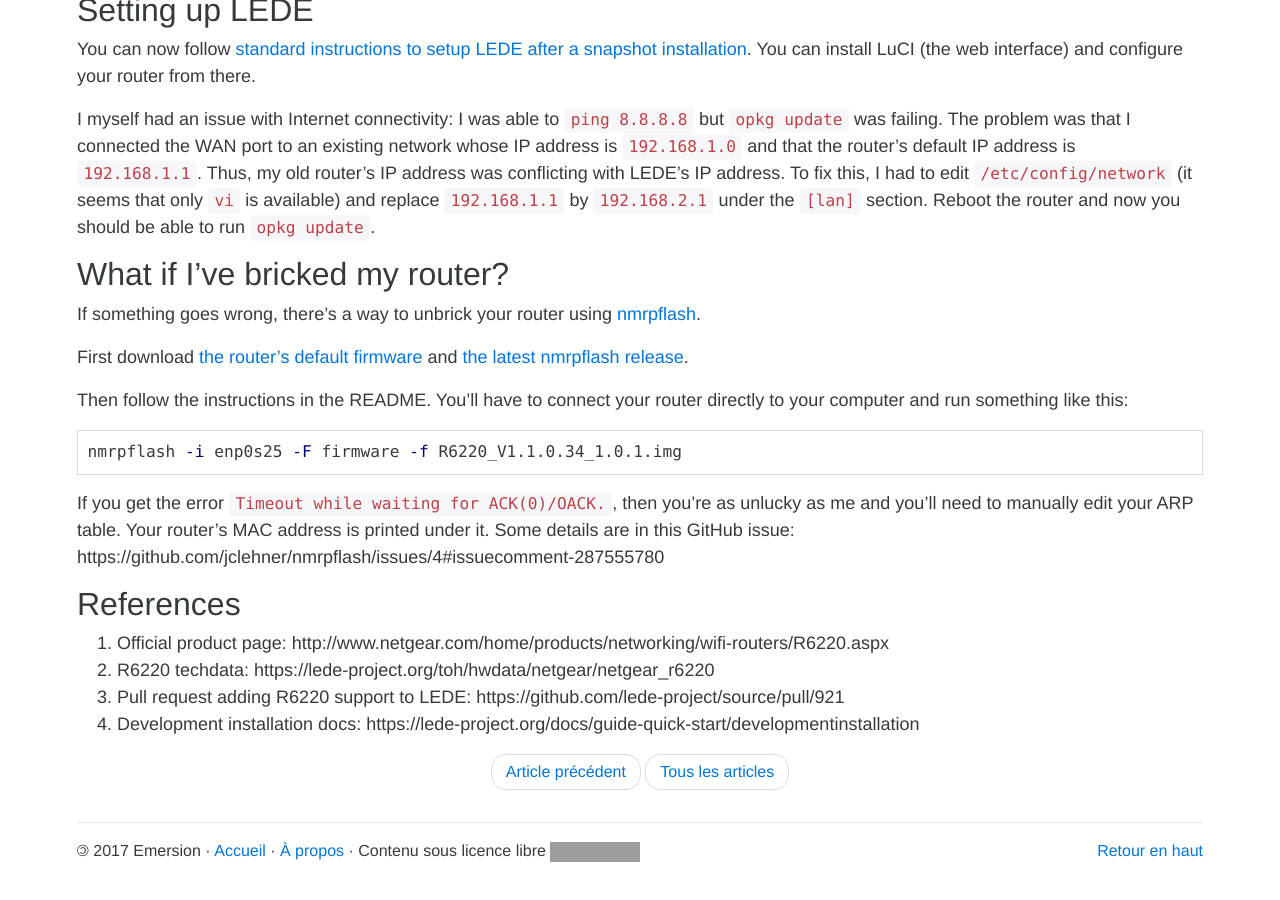
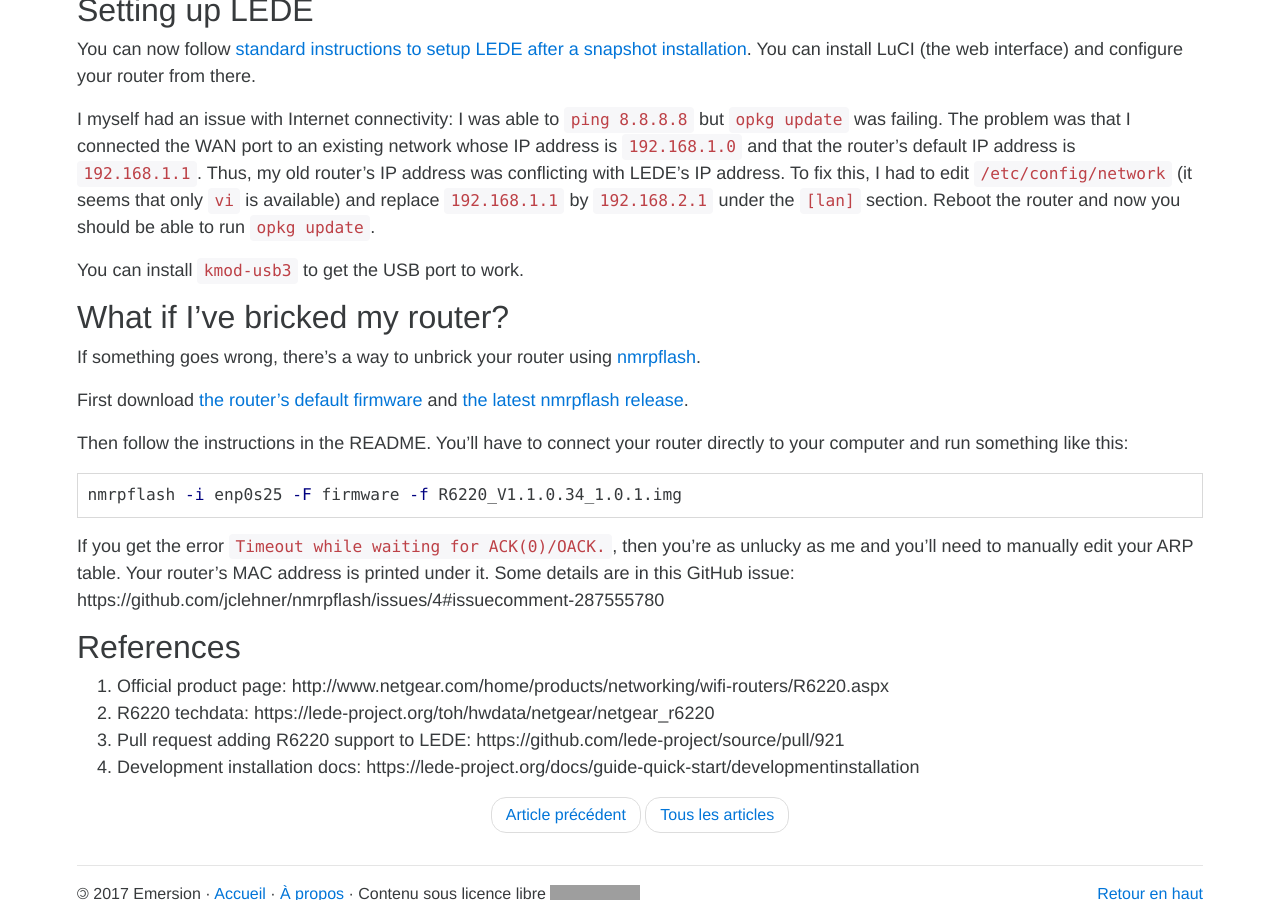
Before and after one commit to emersion/emersion.github.io, a Jekyll site: the page built from _posts/2017-03-26-installing-lede-on-a-netgear-r6220.md, in a window 1280 px wide and 900 px high, scrolled down 1704 px. Built offline with Jekyll 4.4.1, drawn with Linux system fonts in a browser that asks for light colours; Markdown is read by kramdown in place of the engine named in the settings; comment, search, counter and statistics services are not loaded; before the commit the page ends 2583 px from its top, so only the background shows below that; grey boxes are pictures that could not be loaded.

Commit message:
r6220: adds instructions to get the USB port to work

```diff
--- a/_posts/2017-03-26-installing-lede-on-a-netgear-r6220.md
+++ b/_posts/2017-03-26-installing-lede-on-a-netgear-r6220.md
@@ -71,6 +71,8 @@ conflicting with LEDE's IP address. To fix this, I had to edit
 `192.168.1.1` by `192.168.2.1` under the `[lan]` section. Reboot the router and
 now you should be able to run `opkg update`.
 
+You can install `kmod-usb3` to get the USB port to work.
+
 ## What if I've bricked my router?
 
 If something goes wrong, there's a way to unbrick your router using [nmrpflash](https://github.com/jclehner/nmrpflash).
```
